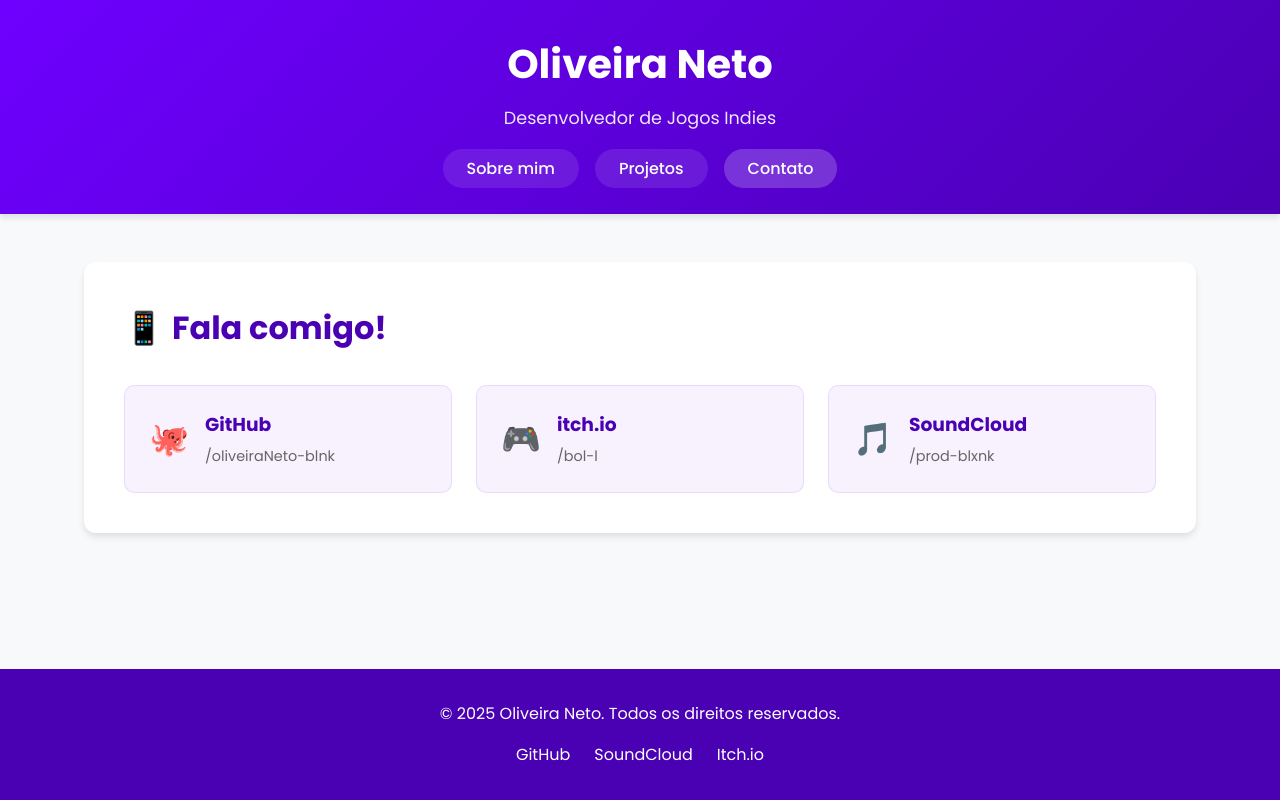
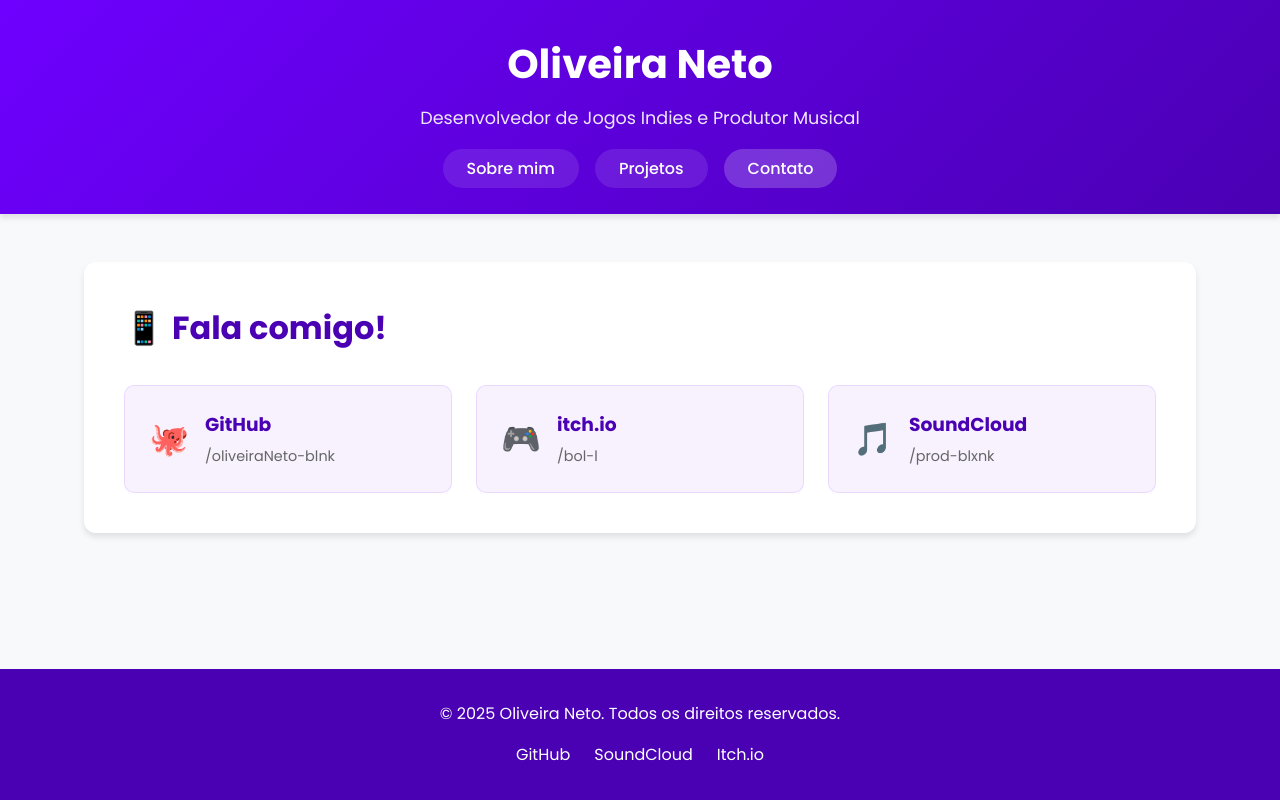
Before and after one commit to oliveiraNeto-blnk/Portifolio-Oficial, a plain HTML site: page contato.html in a window 1280 px wide. Drawn offline with Linux system fonts and the light colour scheme.

Commit message:
mudança na descrição

```diff
--- a/contato.html
+++ b/contato.html
@@ -12,7 +12,7 @@
     <header>
         <div class="container">
             <h1>Oliveira Neto</h1>
-            <p>Desenvolvedor de Jogos Indies</p>
+            <p>Desenvolvedor de Jogos Indies e Produtor Musical</p>
             <nav>
                 <ul>
                     <li><a href="index.html">Sobre mim</a></li>
```
Also changed, not shown: index.html (+1 -1 lines), projetos.html (+1 -1 lines).
